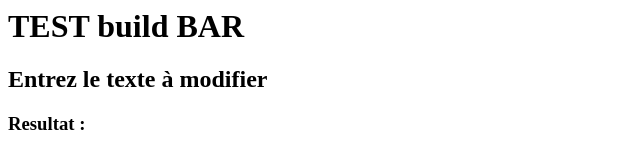
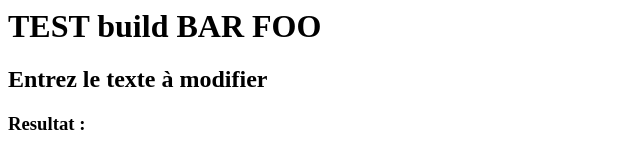
Before and after one commit to tp-teamcity/front, a website: page public/index.html in a window 1280 px wide. Shown: the top 152 px of the page, without its empty margins (0-640 px from the left). Drawn offline with nearby package versions, Linux system fonts and the light colour scheme.

Commit message:
test bar

```diff
--- a/public/index.html
+++ b/public/index.html
@@ -3,7 +3,7 @@
     <script src="index.js"></script>
 </head>
 <body>
-    <h1>TEST build BAR</h1>
+    <h1>TEST build BAR FOO</h1>
     <h2>Entrez le texte à modifier</h2>
     <h3 id="cible">Resultat : </h3>
     <input id="recherche" type="text" name="value">
```
